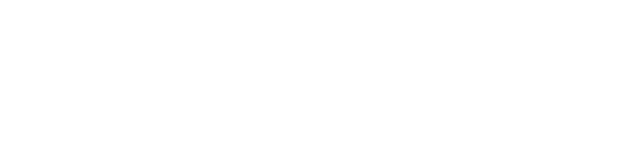
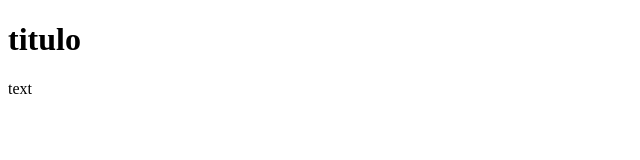
Before and after one commit to camiloreynaga/git_ex, a plain HTML site: page index.html in a window 1280 px wide. Shown: the whole page, without its empty margins (0-640 px from the left). Drawn offline with Linux system fonts and the light colour scheme.

Commit message:
add title, p

```diff
--- a/index.html
+++ b/index.html
@@ -6,6 +6,10 @@
     <title>Document</title>
 </head>
 <body>
+    <h1>
+        titulo
+    </h1>
+    <p> text</p>
 
 </body>
 </html>
```
